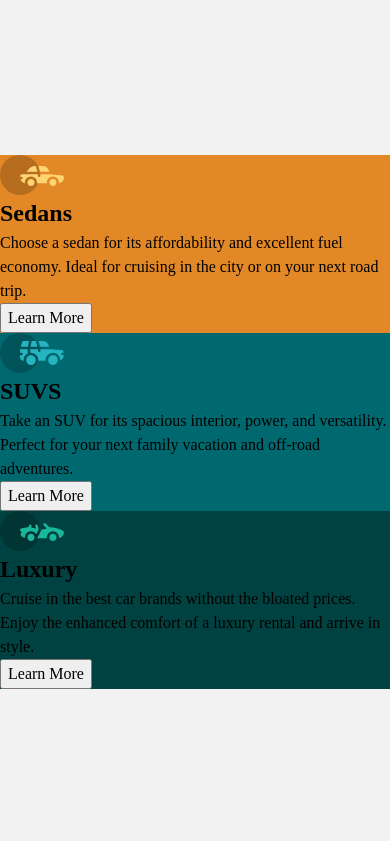
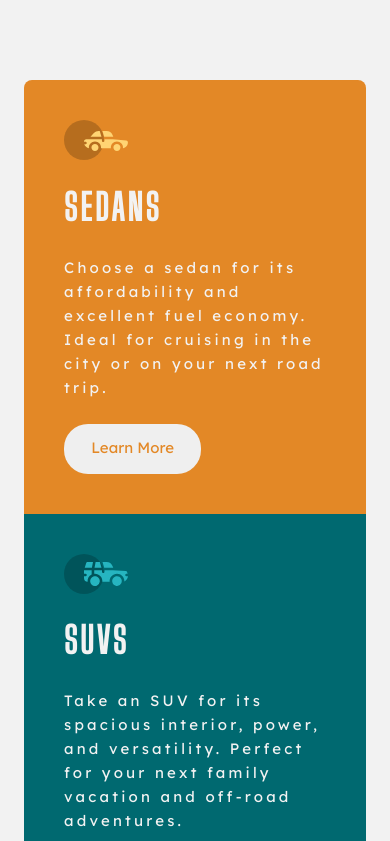
Before and after one commit to regret546/3-column-preview-card-component-main, a plain HTML site: page index.html in a window 390 px wide. Shown: the top 841 px of the page. Drawn offline with Linux system fonts and the light colour scheme.

Commit message:
code mobile view

```diff
--- a/index.html
+++ b/index.html
@@ -28,45 +28,42 @@
       href="https://fonts.googleapis.com/css2?family=Big+Shoulders+Display:wght@500&display=swap"
       rel="stylesheet"
     />
-    <style>
-      .attribution {
-        font-size: 11px;
-        text-align: center;
-      }
-      .attribution a {
-        color: hsl(228, 45%, 44%);
-      }
-    </style>
   </head>
   <body>
     <main class="content">
       <aside class="cars__preview">
         <div class="cars__sedan">
+          <div class="cars__content">
             <img src="images/icon-sedans.svg" alt="Sedan" />
-          <h1 class="cars__name">Sedans</h1>
+            <h1 class="cars__name">SEDANS</h1>
             <p class="cars__details">
               Choose a sedan for its affordability and excellent fuel economy.
               Ideal for cruising in the city or on your next road trip.
             </p>
+          </div>
           <button class="btn__sedan">Learn More</button>
         </div>
         <div class="cars__suvs">
+          <div class="cars__content">
             <img src="images/icon-suvs.svg" alt="" />
             <h1 class="cars__name">SUVS</h1>
             <p class="cars__details">
               Take an SUV for its spacious interior, power, and versatility.
               Perfect for your next family vacation and off-road adventures.
             </p>
+          </div>
           <button class="btn__suvs">Learn More</button>
         </div>
         <div class="cars__luxury">
+          <div class="cars__content">
             <img src="images/icon-luxury.svg" alt="" />
-          <h1 class="cars__name">Luxury</h1>
+            <h1 class="cars__name">LUXURY</h1>
             <p class="cars__details">
-            Cruise in the best car brands without the bloated prices. Enjoy the
-            enhanced comfort of a luxury rental and arrive in style.
+              Cruise in the best car brands without the bloated prices. Enjoy
+              the enhanced comfort of a luxury rental and arrive in style.
             </p>
-          <button class="btn__sluxury">Learn More</button>
+          </div>
+          <button class="btn__luxury">Learn More</button>
         </div>
       </aside>
     </main>
--- a/style.css
+++ b/style.css
@@ -11,9 +11,9 @@
   /* Font-Size */
   --fs--base: 15px;
 
-  /* Font-Size */
-  --fm--primary: "Lexend Deca", sans-serif;
-  --fm--secondary: "Big Shoulders Display", cursive;
+  /* Font-Family */
+  --ff--primary: "Lexend Deca", sans-serif;
+  --ff--secondary: "Big Shoulders Display", cursive;
 
   /* Font-Weight */
   --fw--regular: 400;
@@ -26,6 +26,8 @@
 *,
 *::before,
 *::after {
+  -webkit-box-sizing: border-box;
+  -moz-box-sizing: border-box;
   box-sizing: border-box;
 }
 /*
@@ -92,17 +94,85 @@ h6 {
 
 body {
   background-color: var(--clr--very-light-gray);
-  color: black;
+  color: var(--clr--very-light-gray);
+  font-family: var(--ff--primary);
+  font-size: var(--fs--base);
+  font-weight: var(--fw--regular);
+  letter-spacing: 0.2rem;
 }
 
 .content {
+  margin: 5rem 0;
   display: flex;
   align-items: center;
   justify-content: center;
-  height: 100vh;
 }
 
 .cars__preview {
+  margin-inline: 1.5rem;
+  display: grid;
+  grid-template-rows: auto;
+  border-radius: 0.5rem;
+  overflow: hidden;
+}
+
+.cars__content {
+  display: grid;
+  gap: 1.3rem;
+}
+
+.cars__name {
+  font-family: var(--ff--secondary);
+  font-weight: var(--fw--bold);
+  font-size: 36px;
+}
+
+.cars__details {
+  line-height: 1.5rem;
+}
+
+.btn__sedan,
+.btn__suvs,
+.btn__luxury {
+  padding: 0.6rem 1.7rem;
+  border-radius: 1.5rem;
+  text-decoration: none;
+  border: none;
+  margin-top: 1.5rem;
+  cursor: pointer;
+  height: 50px;
+}
+
+.btn__sedan {
+  color: var(--clr--bright-orange);
+}
+.btn__sedan:hover {
+  color: var(--clr--very-light-gray);
+  background-color: var(--clr--bright-orange);
+  border: 2px solid var(--clr--very-light-gray);
+}
+
+.btn__suvs {
+  color: var(--clr--dark-cyan);
+}
+.btn__suvs:hover {
+  color: var(--clr--very-light-gray);
+  background-color: var(--clr--dark-cyan);
+  border: 2px solid var(--clr--very-light-gray);
+}
+
+.btn__luxury {
+  color: var(--clr--very-dark-cyan);
+}
+.btn__luxury:hover {
+  color: var(--clr--very-light-gray);
+  background-color: var(--clr--very-dark-cyan);
+  border: 2px solid var(--clr--very-light-gray);
+}
+.cars__sedan,
+.cars__suvs,
+.cars__luxury {
+  padding: 2.5rem;
 }
 
 .cars__sedan {
@@ -116,3 +186,12 @@ body {
 .cars__luxury {
   background-color: var(--clr--very-dark-cyan);
 }
+
+.attribution {
+  font-size: 11px;
+  text-align: center;
+  color: black;
+}
+.attribution a {
+  color: hsl(228, 45%, 44%);
+}
```
Lines whose indentation alone changed are shown as unchanged.
